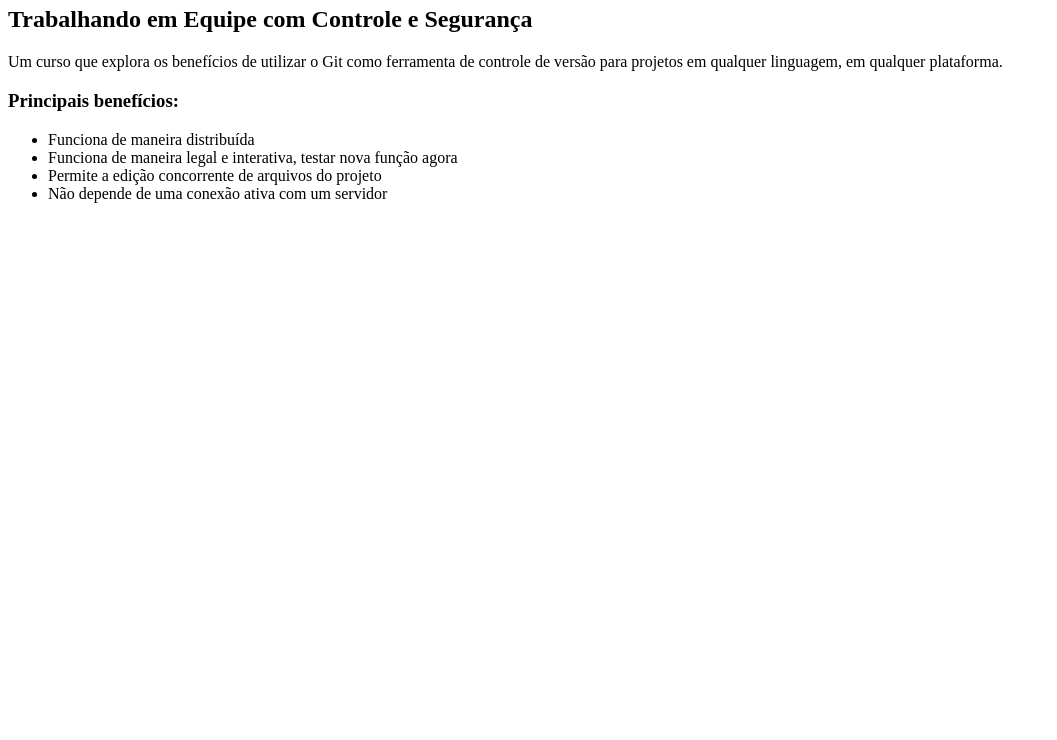
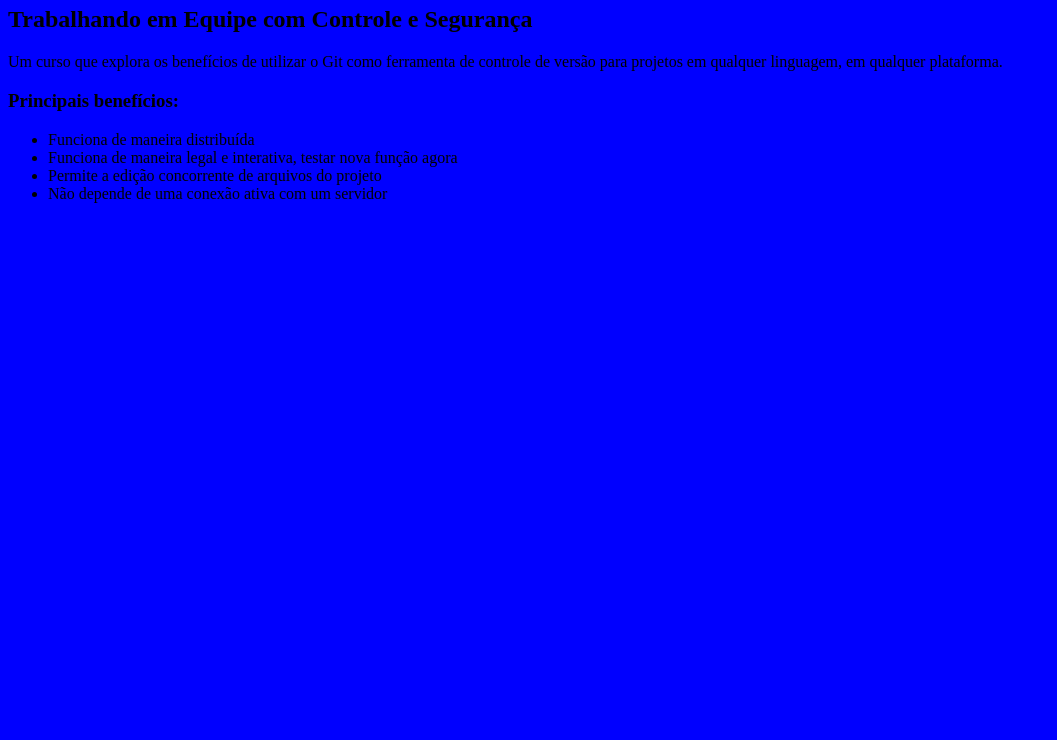
Before and after one commit to AmandaBorges/curso-git, a plain HTML site: page index.html in a window 1280 px wide. Shown: the part 60-800 px from the top of the page, without its empty margins (0-1057 px from the left). Drawn offline with Linux system fonts and the light colour scheme.

Commit message:
inicio do design

```diff
--- /dev/null
+++ b/estilo.css
@@ -0,0 +1,4 @@
+
+body {
+	background-color: blue
+}
--- a/index.html
+++ b/index.html
@@ -1,6 +1,7 @@
 
 <html>
     <head>
+    	<link rel="stylesheet" href="estilo.css"
     </head>
     <body>
     	<h1>Git</h1>
```
